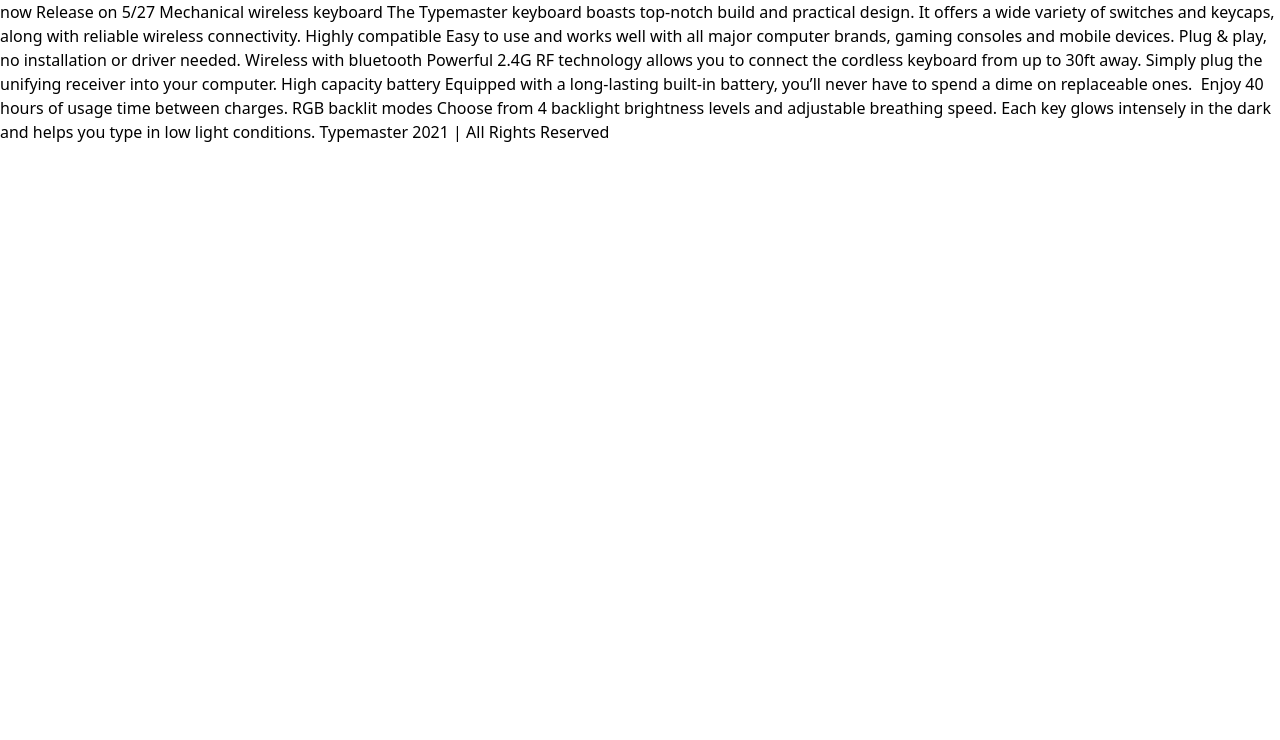
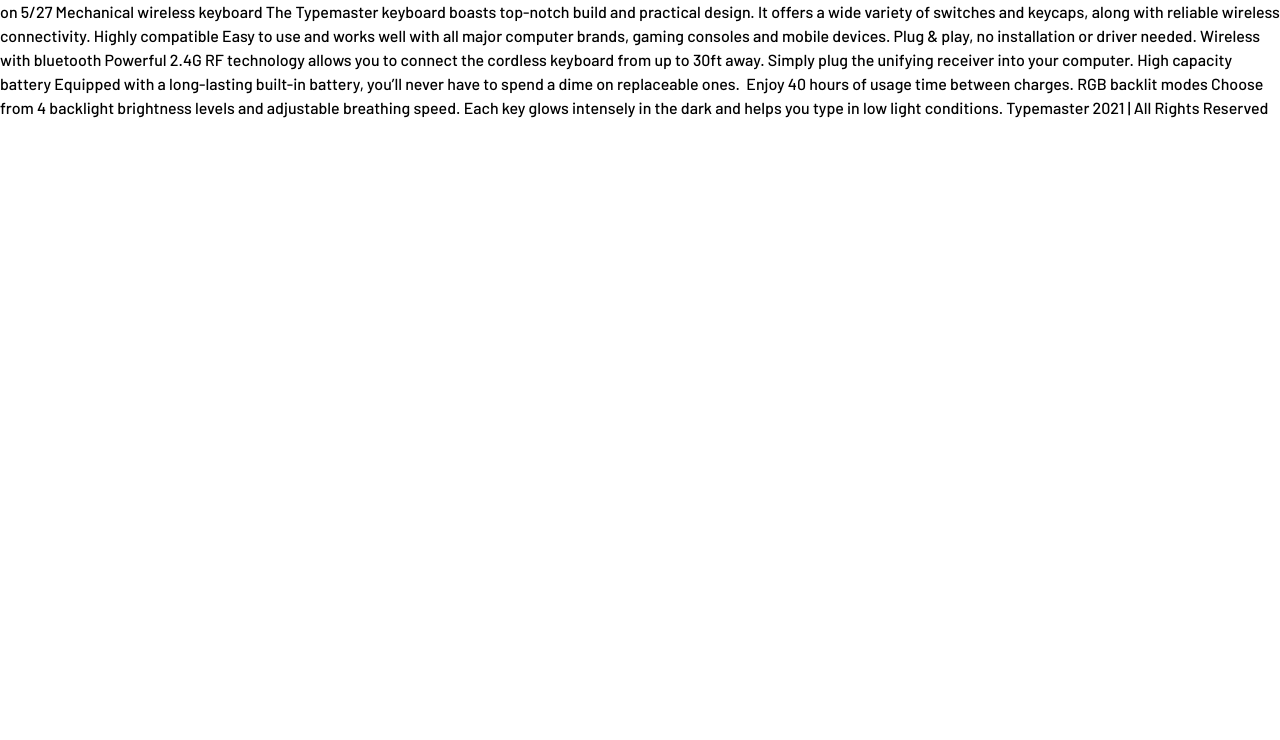
Before and after one commit to zekelkeys/typemaster-landing-page, a website: page index.html in a window 1280 px wide. Shown: the part 60-800 px from the top of the page. Drawn offline with nearby package versions, Linux system fonts and the light colour scheme; files that its build step writes are made by us from their sources.

Commit message:
Add Barlow Fonts

```diff
--- a/css/input.css
+++ b/css/input.css
@@ -1 +1,19 @@
 @import "tailwindcss";
+
+/* barlow-500 - latin */
+@font-face {
+    font-display: swap; /* Check https://developer.mozilla.org/en-US/docs/Web/CSS/@font-face/font-display for other options. */
+    font-family: 'Barlow';
+    font-style: normal;
+    font-weight: 500;
+    src: url('../fonts/barlow-v12-latin-500.woff2') format('woff2'); /* Chrome 36+, Opera 23+, Firefox 39+, Safari 12+, iOS 10+ */
+  }
+
+  /* barlow-900 - latin */
+  @font-face {
+    font-display: swap; /* Check https://developer.mozilla.org/en-US/docs/Web/CSS/@font-face/font-display for other options. */
+    font-family: 'Barlow';
+    font-style: normal;
+    font-weight: 900;
+    src: url('../fonts/barlow-v12-latin-900.woff2') format('woff2'); /* Chrome 36+, Opera 23+, Firefox 39+, Safari 12+, iOS 10+ */
+  }
--- a/index.html
+++ b/index.html
@@ -5,10 +5,10 @@
   <meta name="viewport" content="width=device-width, initial-scale=1.0">
 
   <link rel="icon" type="image/png" sizes="32x32" href="./assets/favicon-32x32.png">
-  <link rel="stylesheet" href="css/output.css">
+  <link rel="stylesheet" href="css/styles.css">
   <title>Frontend Mentor | Typemaster pre-launch landing page</title>
 </head>
-<body>
+<body class="font-[Barlow]">
   <h1 class="text-3xl font-bold">
     Hello world!
   </h1>
```
Also changed, not shown: css/styles.css, fonts/barlow-v12-latin-500.woff2 (added), fonts/barlow-v12-latin-900.woff2 (added).
